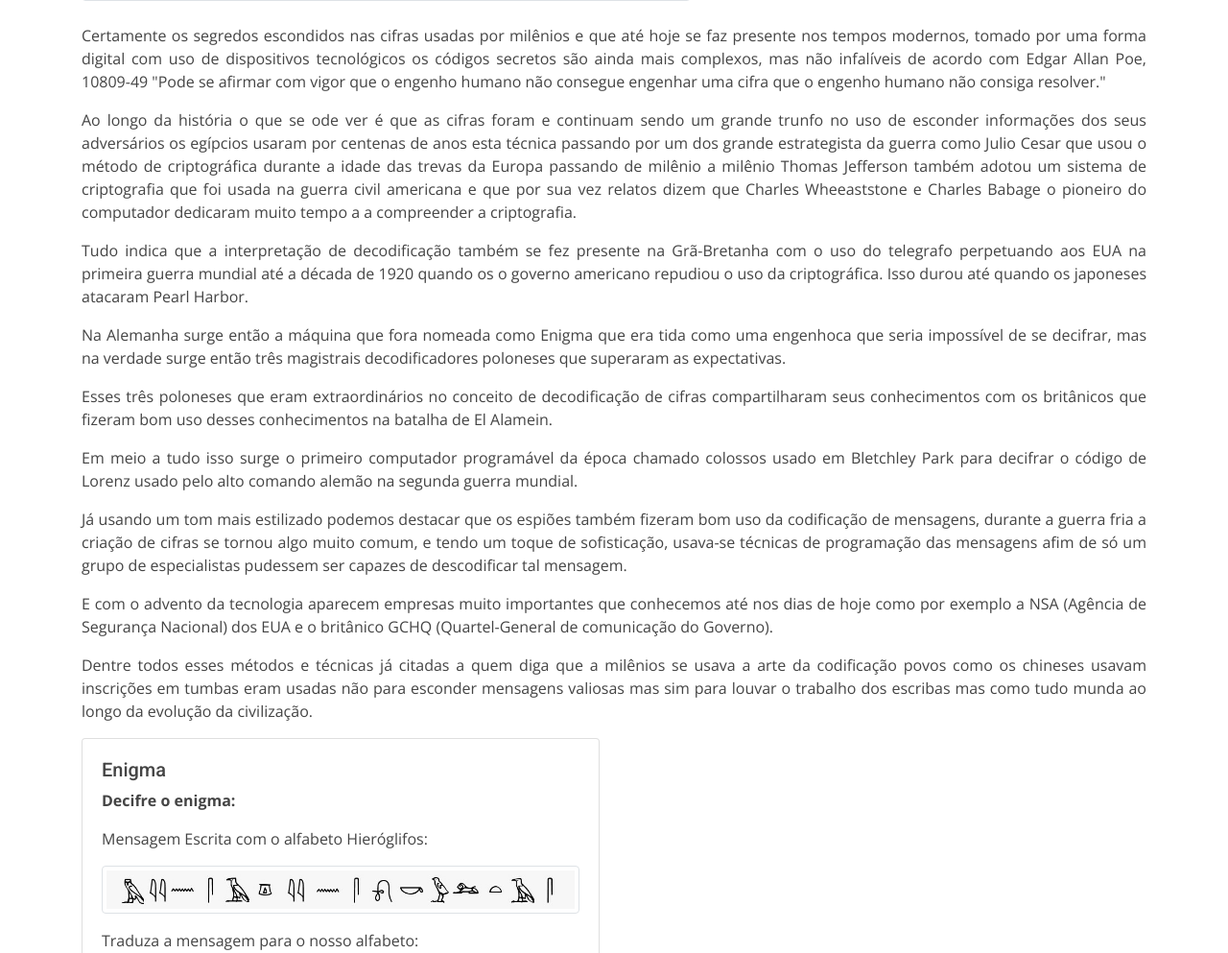
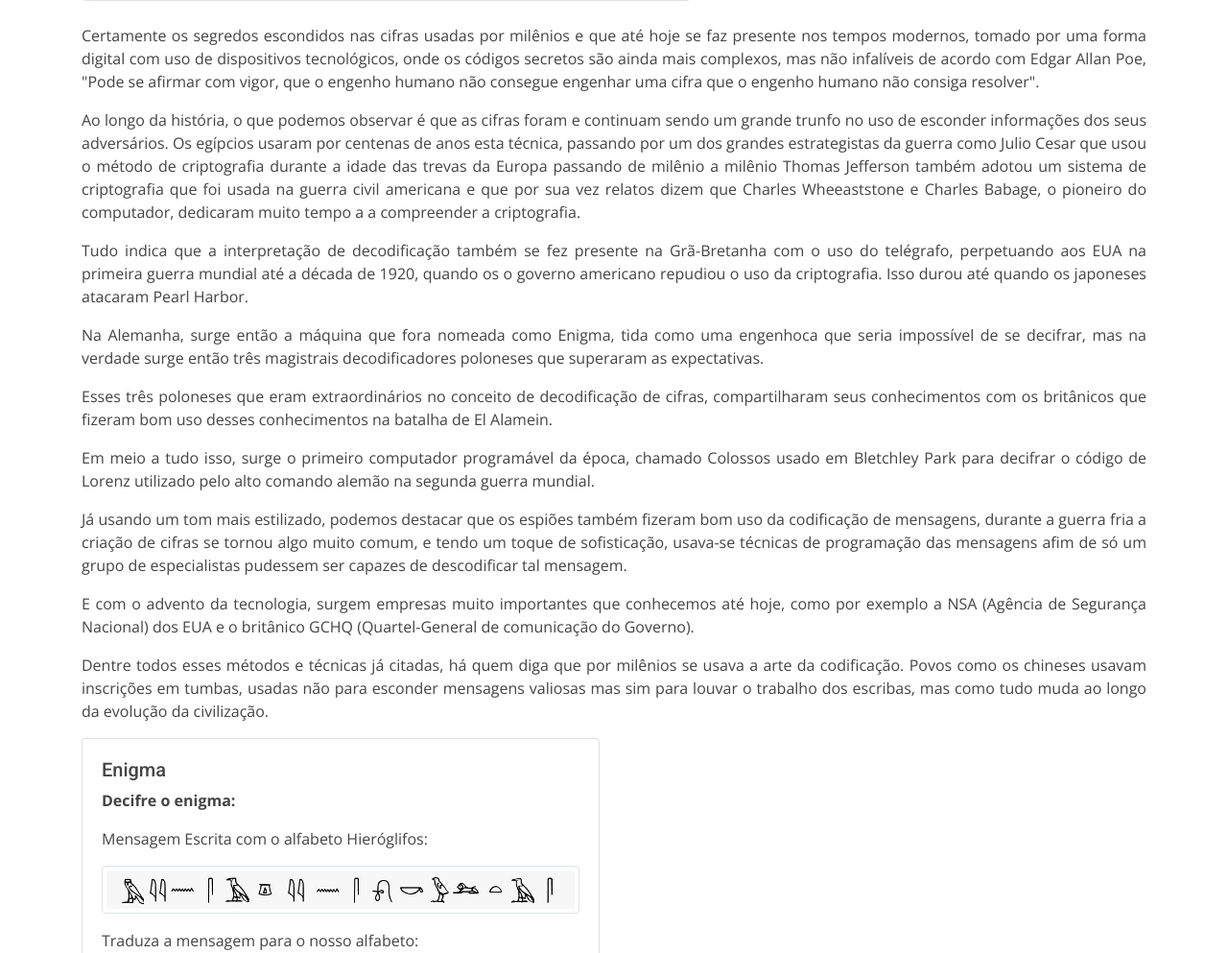
Before and after one commit to fabiopsouza/codebreaking, a PHP site: page / in a window 1280 px wide. Shown: the part 3913-4906 px from the top of the page at 96% size. Run offline with PHP 8.4, Linux system fonts and the light colour scheme.

Commit message:
Revisão textual caps 1 ao 8

```diff
--- a/code/chapter1.php
+++ b/code/chapter1.php
@@ -7,9 +7,9 @@
 
 <div class="row">
     <div class="col-12 col-md-8">
-        <p class="text-justify">Antes de adentramos especificamente nos assuntos que é retratado no livro "A HISTORIA DA QUEBRA DOS CODIGO escrito por Alan Turing temos que entender o significado desta escrita.</p>
-        <p class="text-justify">A relatos que descrevem, que o surgimento da invenção da escrita se deu em meados de 3.000 a.C ou 4.000 a.C na antiga Mesopotâmia usando a pictografia, ou seja, o uso de imagens como forma de registros, neste periodo os os sumérios inventaram a escrita cuneiforme e por sua vez os egípcios usavem os hieróglifos.</p>
-        <p class="text-justify">A partir do surgimento dos hieróglifos os egípcios desenvolveram novas técnicas de escritas usando os papiros, ao longo de séculos a escrita foi tomando forma e novos sindicato passando de civilizações a civilizações tomando uma forma que conhecemos hoje.Foi na Grécia que a escrita toma uma nova forma passando de ser representada por símbolos e assumindo uma nova caracteristica fonética através dos signos.</p>
+        <p class="text-justify">Antes de adentrarmos especificamente nos assuntos retratados no livro "A HISTÓRIA DA QUEBRA DOS CÓDIGOS SECRETOS escrito por Alan Turing temos que entender o significado desta escrita.</p>
+        <p class="text-justify">Há relatos que descrevem, que o surgimento da invenção da escrita se deu em meados de 3.000 a.C ou 4.000 a.C, na antiga Mesopotâmia usando a pictografia, ou seja, o uso de imagens como forma de registros. Neste período, os sumérios inventaram a escrita cuneiforme e os egípcios usavam os hieróglifos.</p>
+        <p class="text-justify">A partir do surgimento dos hieróglifos os egípcios desenvolveram novas técnicas de escritas usando os papiros, ao longo de séculos a escrita foi tomando forma e novos sindicato passando de civilizações a civilizações tomando uma forma que conhecemos hoje. Foi na Grécia que a escrita teve um nova formato deixando de ser representada por símbolos e assumindo uma nova característica fonética através dos signos.</p>
     </div>
 
     <div class="col-12 col-md-4">
@@ -38,19 +38,19 @@
 <div class="row">
     <div class="col-12 col-md-12">
         <p class="text-justify">Certamente os segredos escondidos nas cifras usadas por milênios e que até hoje se faz presente nos tempos modernos, tomado por uma forma digital com uso de dispositivos
-            tecnológicos os códigos secretos são ainda mais complexos, mas não infalíveis de acordo com Edgar Allan Poe, 10809-49 "Pode se afirmar com vigor que o engenho humano não consegue
-            engenhar uma cifra que o engenho humano não consiga resolver."</p>
-        <p class="text-justify">Ao longo da história o que se ode ver é que as cifras foram e continuam sendo um grande trunfo no uso de esconder informações dos seus adversários os egípcios usaram por
-            centenas de anos esta técnica passando por um dos grande estrategista da guerra como Julio Cesar que usou o método de criptográfica durante a idade das trevas da Europa
+            tecnológicos, onde os códigos secretos são ainda mais complexos, mas não infalíveis de acordo com Edgar Allan Poe, "Pode se afirmar com vigor, que o engenho humano não consegue
+            engenhar uma cifra que o engenho humano não consiga resolver".</p>
+        <p class="text-justify">Ao longo da história, o que podemos observar é que as cifras foram e continuam sendo um grande trunfo no uso de esconder informações dos seus adversários. Os egípcios usaram por
+            centenas de anos esta técnica, passando por um dos grandes estrategistas da guerra como Julio Cesar que usou o método de criptografia durante a idade das trevas da Europa
             passando de milênio a milênio Thomas Jefferson também adotou um sistema de criptografia que foi usada na guerra civil americana e que por sua vez relatos dizem que
-            Charles Wheeaststone e Charles Babage o pioneiro do computador dedicaram muito tempo a a compreender a criptografia.</p>
-        <p class="text-justify">Tudo indica que a interpretação de decodificação também se fez presente na Grã-Bretanha com o uso do telegrafo perpetuando aos EUA na primeira guerra mundial até a década de 1920 quando os o governo americano repudiou o uso da criptográfica. Isso durou até quando os japoneses atacaram Pearl Harbor.</p>
-        <p class="text-justify">Na Alemanha surge então a máquina que fora nomeada como Enigma que era tida como uma engenhoca que seria impossível de se decifrar, mas na verdade surge então três magistrais decodificadores poloneses que superaram as expectativas.</p>
-        <p class="text-justify">Esses três poloneses que eram extraordinários no conceito de decodificação de cifras compartilharam seus conhecimentos com os britânicos que fizeram bom uso desses conhecimentos na batalha de El Alamein.</p>
-        <p class="text-justify">Em meio a tudo isso surge o primeiro computador programável da época chamado colossos usado em Bletchley Park para decifrar o código de Lorenz usado pelo alto comando alemão na segunda guerra mundial.</p>
-        <p class="text-justify">Já usando um tom mais estilizado podemos destacar que os espiões também fizeram bom uso da codificação de mensagens, durante a guerra fria a criação de cifras se tornou algo muito comum, e tendo um toque de sofisticação, usava-se técnicas de programação das mensagens  afim de só um grupo de especialistas pudessem ser capazes de descodificar tal mensagem.</p>
-        <p class="text-justify">E com o advento da tecnologia aparecem empresas muito importantes que conhecemos até nos dias de hoje como por exemplo a NSA (Agência de Segurança Nacional) dos EUA e o britânico GCHQ (Quartel-General de comunicação do Governo).</p>
-        <p class="text-justify">Dentre todos esses métodos e técnicas já citadas a quem diga que a milênios se usava a arte da codificação povos como os chineses usavam inscrições em tumbas eram usadas não para esconder mensagens valiosas mas sim para louvar o trabalho dos escribas mas como tudo munda ao longo da evolução da civilização.</p>
+            Charles Wheeaststone e Charles Babage, o pioneiro do computador, dedicaram muito tempo a a compreender a criptografia.</p>
+        <p class="text-justify">Tudo indica que a interpretação de decodificação também se fez presente na Grã-Bretanha com o uso do telégrafo, perpetuando aos EUA na primeira guerra mundial até a década de 1920, quando os o governo americano repudiou o uso da criptografia. Isso durou até quando os japoneses atacaram Pearl Harbor.</p>
+        <p class="text-justify">Na Alemanha, surge então a máquina que fora nomeada como Enigma, tida como uma engenhoca que seria impossível de se decifrar, mas na verdade surge então três magistrais decodificadores poloneses que superaram as expectativas.</p>
+        <p class="text-justify">Esses três poloneses que eram extraordinários no conceito de decodificação de cifras, compartilharam seus conhecimentos com os britânicos que fizeram bom uso desses conhecimentos na batalha de El Alamein.</p>
+        <p class="text-justify">Em meio a tudo isso, surge o primeiro computador programável da época, chamado Colossos usado em Bletchley Park para decifrar o código de Lorenz utilizado pelo alto comando alemão na segunda guerra mundial.</p>
+        <p class="text-justify">Já usando um tom mais estilizado, podemos destacar que os espiões também fizeram bom uso da codificação de mensagens, durante a guerra fria a criação de cifras se tornou algo muito comum, e tendo um toque de sofisticação, usava-se técnicas de programação das mensagens  afim de só um grupo de especialistas pudessem ser capazes de descodificar tal mensagem.</p>
+        <p class="text-justify">E com o advento da tecnologia, surgem empresas muito importantes que conhecemos até hoje, como por exemplo a NSA (Agência de Segurança Nacional) dos EUA e o britânico GCHQ (Quartel-General de comunicação do Governo).</p>
+        <p class="text-justify">Dentre todos esses métodos e técnicas já citadas, há quem diga que por milênios se usava a arte da codificação. Povos como os chineses usavam inscrições em tumbas, usadas não para esconder mensagens valiosas mas sim para louvar o trabalho dos escribas, mas como tudo muda ao longo da evolução da civilização.</p>
     </div>
 </div>
 
--- a/code/chapter4.php
+++ b/code/chapter4.php
@@ -35,7 +35,7 @@
         <p class="text-justify">Matemático que tentou construir um computador mecânico e não teve êxito, mas decodificou a letra de John Flamsteed e as anotações codificadas de Henrietta Maria, esposa de Carlos I. Em 1854, após ter afirmado que John Hall Brock Thwaites não inventou um código, que apenas fez referência à uma cifra de Vigenère, então foi desafiado a decifrar uma amostra decifrada por ele e conseguiu.</p>
         <p class="text-justify">Ele usou um método também desenvolvido pelo oficial prussiano Friedrich Wilhelm Kasiski, que notaram sequências de letras repetidas com frequência no texto cifrado de Vigenère.</p>
         <h5 style="color: #8cc43d">A Cifra de Playfair</h5>
-        <p class="text-justify">A cifra criada por Charles Wheatstone, foi demonstrada em 1854 pelo Lorde Playfair em um jantar do conde Granville. Há muitas vantagens nesse sistema, tendo em vista que em qualquer mensagem o número de bigramas é metade do número de letras e há menos elementos disponíveis para decifrar com a análise de frequência. Esse sistema foi utilizado na Guerra dos Bôeres. O tenente Joseph I. Mauborgne em 1914, apontou que apesar da baixa frequência dos bigramas, esses elementos eram vulneráveis à análise de frquência. Porém, a cifra de Playfair continuou a ser usada na comunicação tática, por sua facilidade e rapidez na codificação e descodificação.</p>
+        <p class="text-justify">A cifra criada por Charles Wheatstone, foi demonstrada em 1854 pelo Lorde Playfair em um jantar do conde Granville. Há muitas vantagens nesse sistema, tendo em vista que em qualquer mensagem o número de bigramas é metade do número de letras e há menos elementos disponíveis para decifrar com a análise de frequência. Esse sistema foi utilizado na Guerra dos Bôeres. O tenente Joseph I. Mauborgne em 1914, apontou que apesar da baixa frequência dos bigramas, esses elementos eram vulneráveis à análise de frquência. Porém, a cifra de Playfair continuou a ser usada na comunicação tática, por sua facilidade e rapidez na codificação e decodificação.</p>
         <h5 style="color: #8cc43d">As Cifras de Beale</h5>
         <p class="text-justify">Algumas cifras nunca foram decifradas, uma delas é o manuscrito de Voynich. Outra foi descrita por James B. Ward, que publicou o folheto: "Os documentos de Beale", que narra a história de documentos codificados relativos ao paradeiro de um tesouro enterrado, documentos esses deixados em uma caixa por Thomas J. Beale ao Robert Morris, propretário de um hotel em Lynchburg.  </p>
         <h5 style="color: #8cc43d">As melhores mentes dos Estados Unidos</h5>
--- a/code/chapter6.php
+++ b/code/chapter6.php
@@ -30,7 +30,7 @@
     </div>
 
 	<div class="col-12 col-md-12">
-		<p class="text-justify">Jefferson não era adepto de máquinas de codificar, pois preferia utilizar uma nomenclatura (uma lista de nomes que podem ser substituídas por outros) inventada por Robert Livingston, secretário de Assuntos Exteriores dos EUA. Jefferson recomendava um sistema inventado por Robert Patterson, professor de Matemática da Universidade da Pensilvânia. O sistema era formado por uma coluna simples com letras nulas no alto das colunas, contando com mais letras nulas para preencher as linhas. Patterson julgava ser impossível decifrar o código, mesmo que fosse um conhecedor do sistema gera</p>
+		<p class="text-justify">Jefferson não era adepto de máquinas de codificar, pois preferia utilizar uma nomenclatura (uma lista de nomes que podem ser substituídas por outros) inventada por Robert Livingston, secretário de Assuntos Exteriores dos EUA. Jefferson recomendava um sistema inventado por Robert Patterson, professor de Matemática da Universidade da Pensilvânia. O sistema era formado por uma coluna simples com letras nulas no alto das colunas, contando com mais letras nulas para preencher as linhas. Patterson julgava ser impossível decifrar o código, mesmo que fosse um conhecedor do sistema geral.</p>
 	</div>
 </div>
 
@@ -108,7 +108,7 @@
     </div>
 
 	<div class="col-12 col-md-12">
-		<p class="text-justify">Em 1867 Wheatstone apresentou seu “Criptógrafo” na Exposição Universal de Paris. Semelhante a maquina de Wadsworth, com 26 letras no anel interno e 26 letras mais um espaço (totalizando 27 elementos) no anel externo, conhecido como “despacho”. Dois ponteiros como os de relógio eram ligados por engrenagens na proporção de 26:27. O ponteiro mais longo indicava as letras do anel externo, já o pequeno escolhia letras do anel interno. </p>
+		<p class="text-justify">Em 1867 Wheatstone apresentou seu “Criptógrafo” na Exposição Universal de Paris. Semelhante a máquina de Wadsworth, com 26 letras no anel interno e 26 letras mais um espaço (totalizando 27 elementos) no anel externo, conhecido como “despacho”. Dois ponteiros como os de relógio eram ligados por engrenagens na proporção de 26:27. O ponteiro mais longo indicava as letras do anel externo, já o pequeno escolhia letras do anel interno. </p>
 	</div>
 	<div class="col-12 col-lg-6">
 		<img src="view/static/images/charles-wheastone.jpg"  alt="Charles Wheastone" class="img-fluid img-thumbnail">
```
Also changed, not shown: code/chapter2.php (+15 -15 lines), code/chapter3.php (+9 -9 lines), code/chapter5.php (+4 -4 lines), code/chapter7.php (+5 -6 lines), code/chapter8.php (+4 -8 lines).
